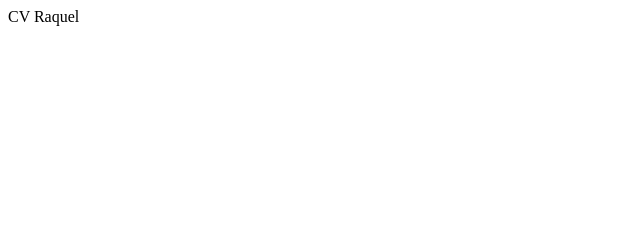
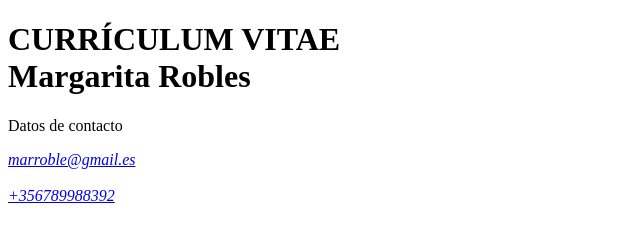
Before and after one commit to raqueladrados/w1exCV-Raquel-Adrados, a plain HTML site: page index.html in a window 1280 px wide. Shown: the whole page, without its empty margins (0-640 px from the left). Drawn offline with Linux system fonts and the light colour scheme.

Commit message:
add adress in index.html

```diff
--- a/index.html
+++ b/index.html
@@ -5,12 +5,23 @@
   <meta charset="UTF-8">
   <meta http-equiv="X-UA-Compatible" content="IE=edge">
   <meta name="viewport" content="width=device-width, initial-scale=1.0">
-  <link rel="icon" type="image/icon" href="memes-humor-redes_sociales_178744040_23538138_1706x960.jpg" <title>CV Raquel
-  </title>
+  <link rel="icon" type="image/icon" href="memes-humor-redes_sociales_178744040_23538138_1706x960.jpg">
+  <title>CV Raquel</title>
 </head>
 
 <body>
-  <h1></h1>
+  <h1>CURRÍCULUM VITAE<br>
+    Margarita Robles
+  </h1>
+  <section>
+    <p>Datos de contacto</p>
+    <address>
+      <a href="e-mail: marroble@gmail.es">marroble@gmail.es</a>
+      <br>
+      <br>
+      <a href="tel: +356789988392">+356789988392</a>
+    </address>
+  </section>
 </body>
 
 </html>
```
